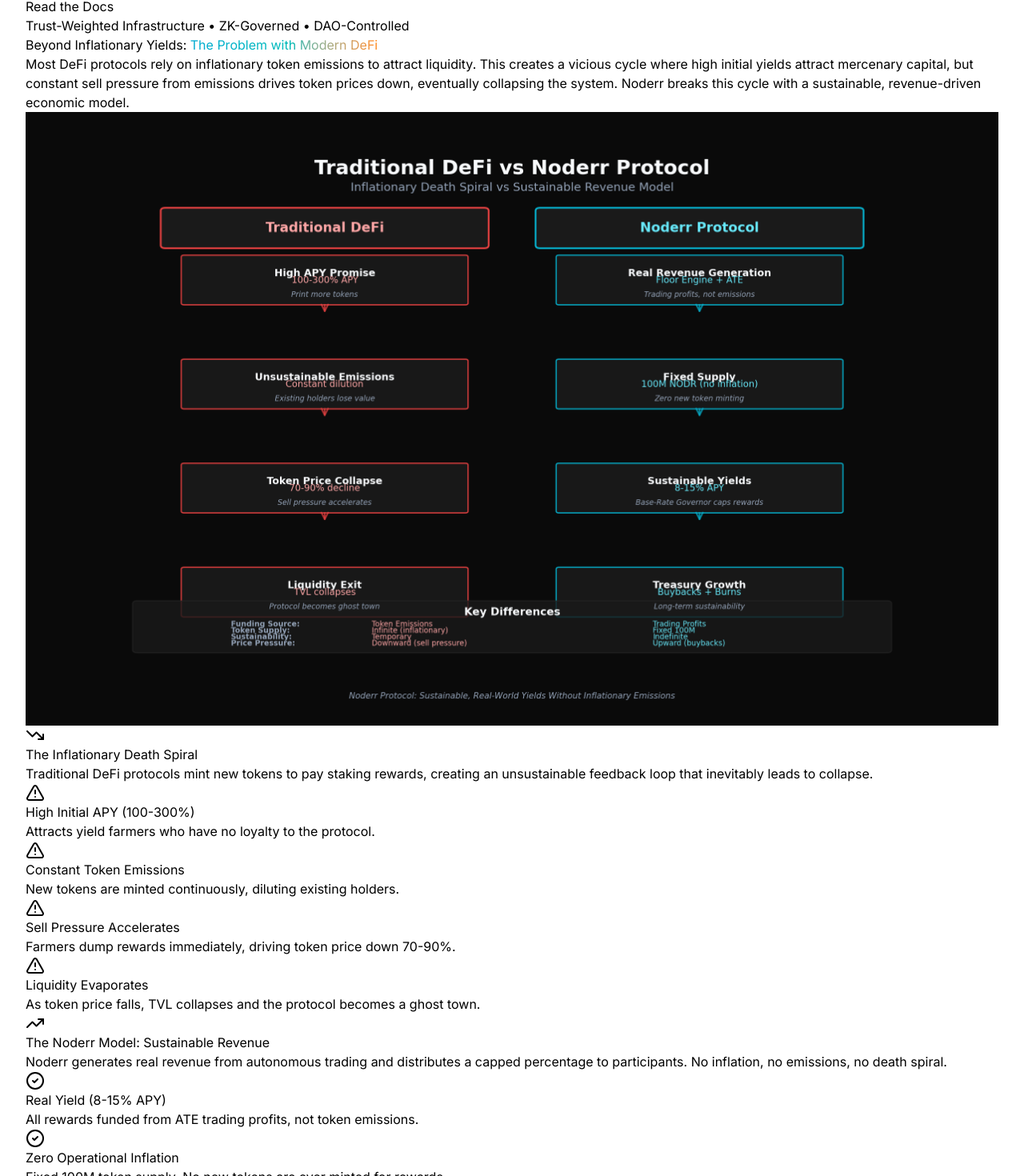
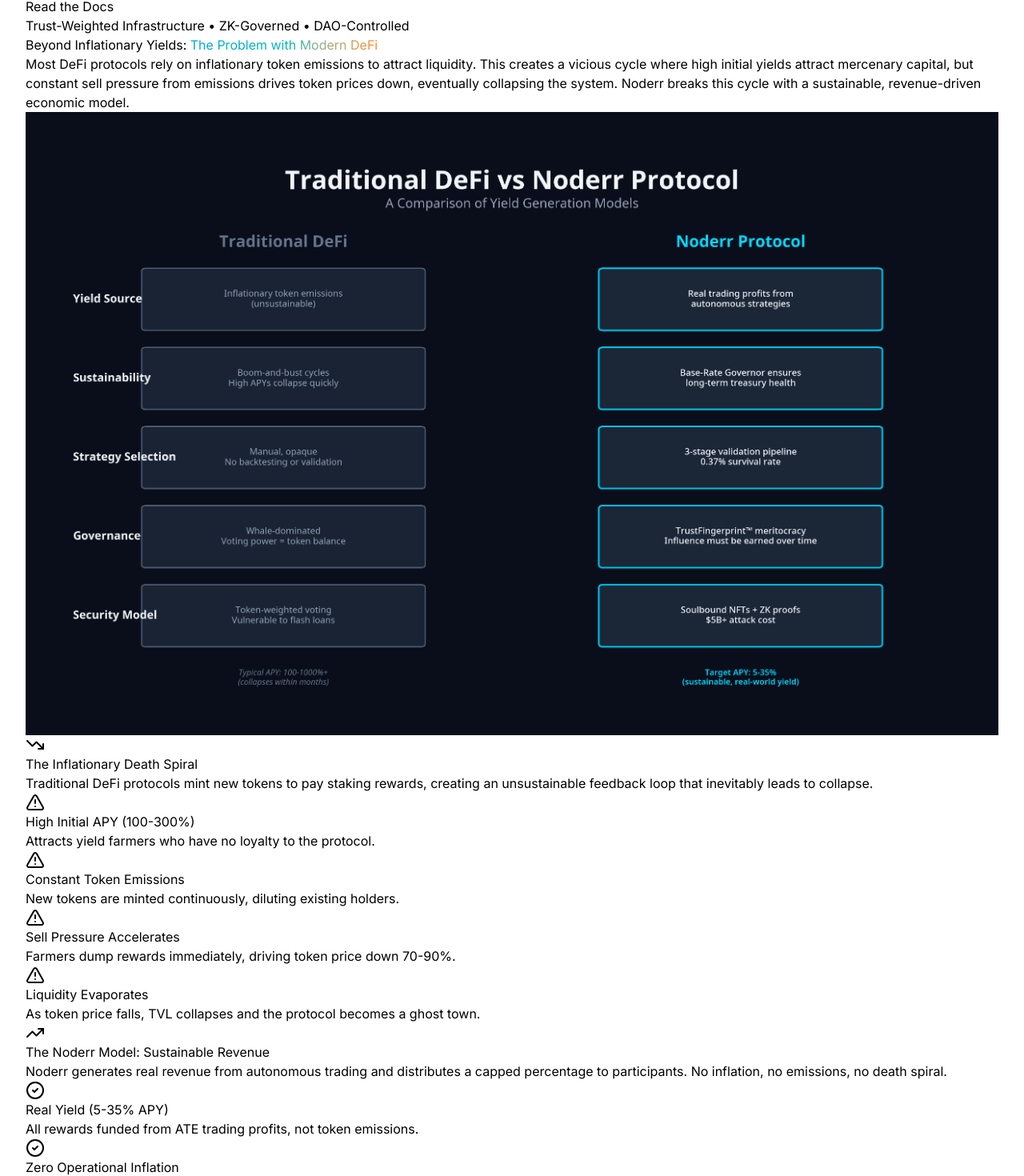
Before and after one commit to Noderrxyz/noderr-landing, a React (Vite) app in the folder client/: page / in a window 1280 px wide. Shown: the part 1038-2508 px from the top of the page at 80% size. Built offline with nearby package versions, Linux system fonts and the light colour scheme.

Commit message:
Phase 2: Redesign comparison chart to Fortune 500 quality + fix APY reference

```diff
--- a/client/src/components/sections/ProblemSolution.tsx
+++ b/client/src/components/sections/ProblemSolution.tsx
@@ -30,7 +30,7 @@
         >
           <div className="rounded-2xl overflow-hidden border border-border bg-card p-4">
             <img
-              src="/defi-comparison-pro.png"
+              src="/defi-comparison.png"
               alt="Traditional DeFi vs Noderr Protocol Comparison"
               className="w-full h-auto"
             />
@@ -116,7 +116,7 @@
               <div className="flex items-start gap-3">
                 <CheckCircle2 className="w-5 h-5 text-primary flex-shrink-0 mt-0.5" />
                 <div>
-                  <h4 className="font-semibold text-foreground mb-1">Real Yield (8-15% APY)</h4>
+                  <h4 className="font-semibold text-foreground mb-1">Real Yield (5-35% APY)</h4>
                   <p className="text-sm text-muted-foreground">All rewards funded from ATE trading profits, not token emissions.</p>
                 </div>
               </div>
```
Also changed, not shown: client/public/defi-comparison.png.
